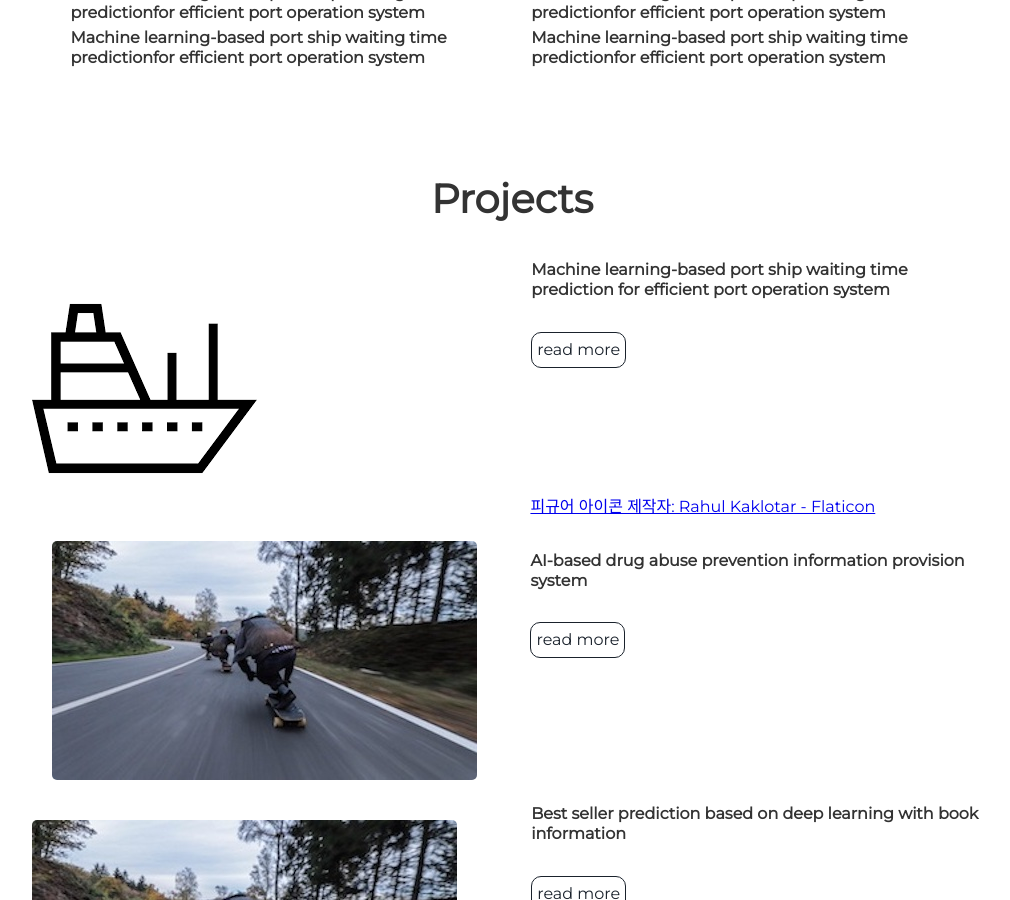
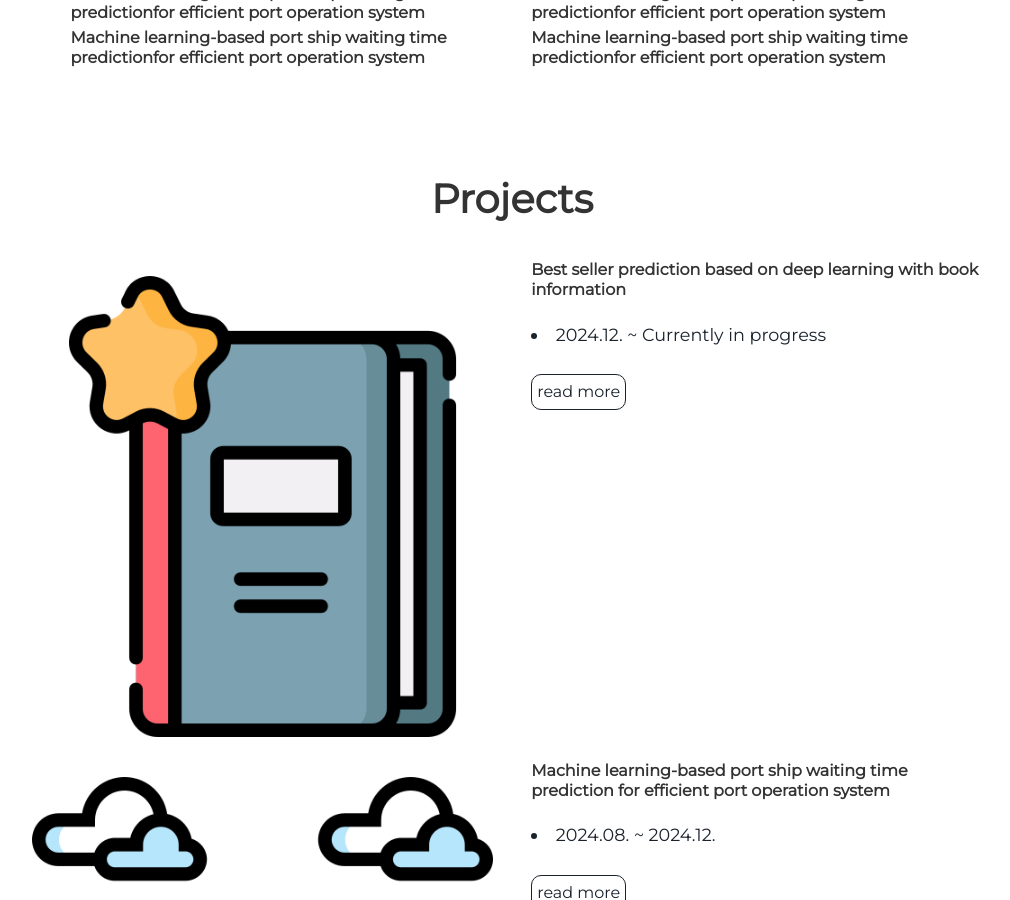
Before and after one commit to alsghk05/alsghk05.github.io, a Jekyll site: the page built from index.html, in a window 1280 px wide and 900 px high, scrolled down 1751 px. Shown: the whole window, without its empty margins (128-1138 px from the left). Built offline with Jekyll 4.4.1, drawn with Linux system fonts in a browser that asks for light colours; some of the changed text lies outside the part shown.

Commit message:
Update projects.html

```diff
--- a/_includes/projects.html
+++ b/_includes/projects.html
@@ -3,47 +3,51 @@
 </div>
 <div class="user-projects">
   <div class="images-left">
-    <img alt="mountains" src="{{ "/assets/img/images.png" | prepend: site.baseurl }}" />
+    <img alt="mountains" src="{{ "/assets/img/free-icon-best-seller-4277131.png" | prepend: site.baseurl }}" />
   </div>
   <div class="contents-right">
-    <h4> Machine learning-based port ship waiting time prediction for efficient port operation system </h4>
-    <a class="project-link" href="{{ site.baseurl }}/project-details.html">read more</a>
+    <h4> Best seller prediction based on deep learning with book information </h4>
+    <p><li>2024.12. ~ Currently in progress </li></p>
+    <a class="project-link" href="https://github.com/alsghk05/Best-seller-prediction-based-on-deep-learning-with-book-information">read more</a>
   </div>
 </div>
 <div class="user-projects">
   <div class="images-left">
-    <img alt="mountains" src="{{ "/assets/img/skate.jpg" | prepend: site.baseurl }}" />
+    <img alt="mountains" src="{{ "/assets/img/free-icon-harbour-9287014.png" | prepend: site.baseurl }}" />
   </div>
   <div class="contents-right">
-    <a href="https://www.flaticon.com/kr/free-icons/" title="피규어 아이콘">피규어 아이콘 제작자: Rahul Kaklotar - Flaticon</a>
-    <h4> AI-based drug abuse prevention information provision system </h4>
-    <a class="project-link" href="{{ site.baseurl }}/project-details.html">read more</a>
+    <h4> Machine learning-based port ship waiting time prediction for efficient port operation system </h4>
+    <p><li>2024.08. ~ 2024.12.</li></p>
+    <a class="project-link" href="https://github.com/alsghk05/Machine-learning-based-port-ship-waiting-time-prediction-for-efficient-port-operation-system">read more</a>
   </div>
 </div>
 <div class="user-projects">
   <div class="images-left">
-    <img alt="mountains" src="{{ "/assets/img/skate.jpg" | prepend: site.baseurl }}" />
+    <img alt="mountains" src="{{ "/assets/img/free-icon-taxi-1435081.png" | prepend: site.baseurl }}" />
   </div>
   <div class="contents-right">
-    <h4> Best seller prediction based on deep learning with book information </h4>
-    <a class="project-link" href="{{ site.baseurl }}/project-details.html">read more</a>
+    <h4> Analysis of key factors affecting waiting time of special transportation for the disabled and optimization strategies </h4>
+    <p><li>2024.07. ~ 2024.09.</li></p>
+    <a class="project-link" href="https://github.com/alsghk05/Analysis-of-key-factors-affecting-waiting-time-of-special-transportation">read more</a>
   </div>
 </div>
 <div class="user-projects">
   <div class="images-left">
-    <img alt="mountains" src="{{ "/assets/img/skate.jpg" | prepend: site.baseurl }}" />
+    <img alt="mountains" src="{{ "/assets/img/free-icon-cctv-6003656.png" | prepend: site.baseurl }}" />
   </div>
   <div class="contents-right">
-    <h4> Analysis of key factors affecting waiting time of special transportation for the disabled and optimization strategies </h4>
-    <a class="project-link" href="{{ site.baseurl }}/project-details.html">read more</a>
+    <h4> Selecting the optimal location for CCTV in Jinju City based on priority for crime prevention </h4>
+    <p><li>2024.06. ~ 2024.08.</li></p>
+    <a class="project-link" href="https://github.com/alsghk05/Selecting-the-optimal-location-for-CCTV-in-Jinju-City-based-on-priority-for-crime-prevention">read more</a>
   </div>
 </div>
 <div class="user-projects">
   <div class="images-left">
-    <img alt="mountains" src="{{ "/assets/img/skate.jpg" | prepend: site.baseurl }}" />
+    <img alt="mountains" src="{{ "/assets/img/free-icon-no-drugs-6090090.png" | prepend: site.baseurl }}" />
   </div>
   <div class="contents-right">
-    <h4> Selecting the optimal location for CCTV in Jinju City based on priority for crime prevention </h4>
-    <a class="project-link" href="https://github.com/alsghk05/Selecting-the-optimal-location-for-CCTV-in-Jinju-City-based-on-priority-for-crime-prevention">read more</a>
+    <h4> AI-based drug abuse prevention information provision system </h4>
+    <p><li>2023.09. ~ 2024.05.</li></p>
+    <a class="project-link" href="https://github.com/alsghk05/AI-based-drug-abuse-prevention-information-provision-system">read more</a>
   </div>
 </div>
```
